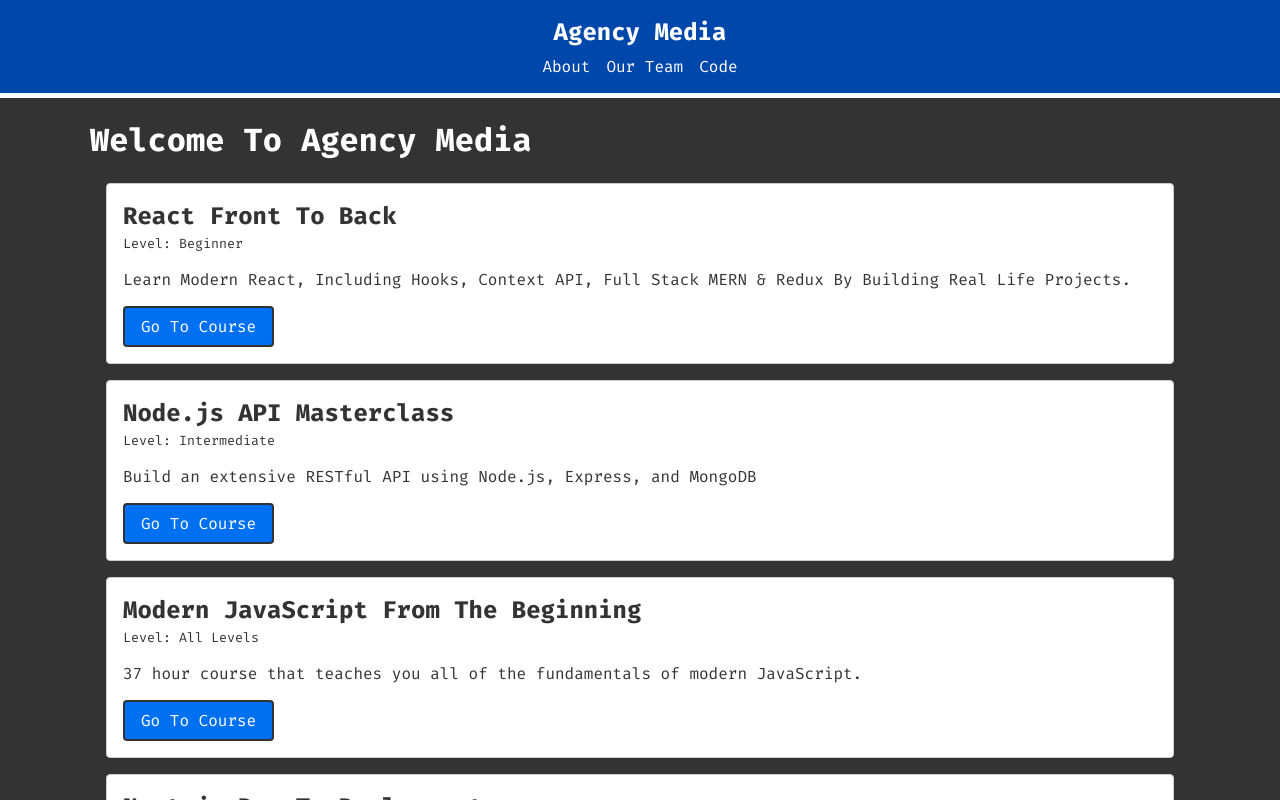
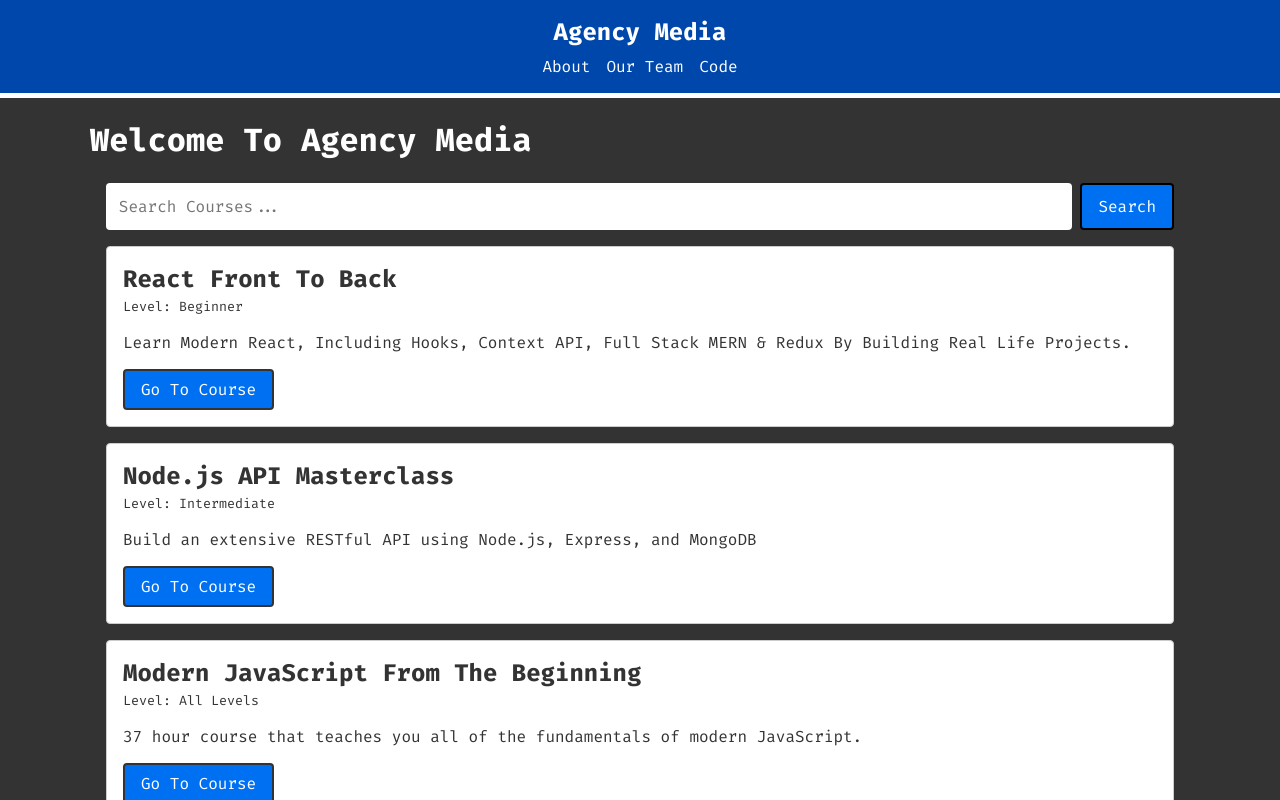
Before and after one commit to develad/next13-crash, a Next.js app: page / in a window 1280 px wide. Shown: the top 800 px of the page. Built offline with nearby package versions, Linux system fonts and the light colour scheme.

Commit message:
Search Component

```diff
--- /dev/null
+++ b/app/components/CourseSearch.jsx
@@ -0,0 +1,38 @@
+"use client";
+
+import { useState } from "react";
+
+const CourseSearch = ({ getSearchResults }) => {
+  const [query, setQuery] = useState("");
+
+  const handleSubmit = async (e) => {
+    e.preventDefault();
+    // console.log(query);
+    const res = await fetch(`/api/courses/search?query=${query}`);
+    const courses = await res.json();
+    getSearchResults(courses);
+  };
+
+  return (
+    <form
+      className='search-form'
+      onSubmit={handleSubmit}
+    >
+      <input
+        type='text'
+        className='search-input'
+        placeholder='Search Courses...'
+        value={query}
+        onChange={(e) => setQuery(e.target.value)}
+      />
+      <button
+        className='search-button'
+        type='submit'
+      >
+        Search
+      </button>
+    </form>
+  );
+};
+
+export default CourseSearch;
--- a/app/globals.css
+++ b/app/globals.css
@@ -83,6 +83,8 @@
 .search-form {
   display: flex;
   align-items: center;
+  margin: 0 auto;
+  padding: 0 1rem;
 }
 
 .search-input {
@@ -91,6 +93,7 @@
   border: 0;
   border-radius: 4px;
   font-size: 1rem;
+  font-family: inherit;
 }
 
 .search-button {
@@ -98,10 +101,11 @@
   margin-left: 0.5rem;
   background-color: var(--primary-color);
   color: #fff;
-  border: none;
   border-radius: 4px;
   font-size: 1rem;
   cursor: pointer;
+  font-family: inherit;
+  border: 2px solid #000;
 }
 
 .search-button:hover {
--- a/app/layout.jsx
+++ b/app/layout.jsx
@@ -2,7 +2,7 @@
 import "./globals.css";
 import { Poppins, Fira_Code } from "next/font/google";
 
-const poppins = Fira_Code({
+const firaCode = Fira_Code({
   weight: ["400", "700"],
   subsets: ["latin"],
 });
@@ -17,7 +17,7 @@
 export default function RootLayout({ children }) {
   return (
     <html lang='en'>
-      <body className={poppins.className}>
+      <body className={firaCode.className}>
         <Header />
         <main className='container'>{children}</main>
       </body>
--- a/app/page.jsx
+++ b/app/page.jsx
@@ -4,6 +4,7 @@
 import Link from "next/link";
 import LoadingPage from "./loading";
 import Courses from "./components/Courses";
+import CourseSearch from "./components/CourseSearch";
 
 const HomePage = () => {
   const [courses, setCourses] = useState([]);
@@ -40,6 +41,7 @@
 
     <>
       <h1>Welcome To Agency Media</h1>
+      <CourseSearch getSearchResults={(results) => setCourses(results)} />
       <Courses courses={courses} />
     </>
   );
```
